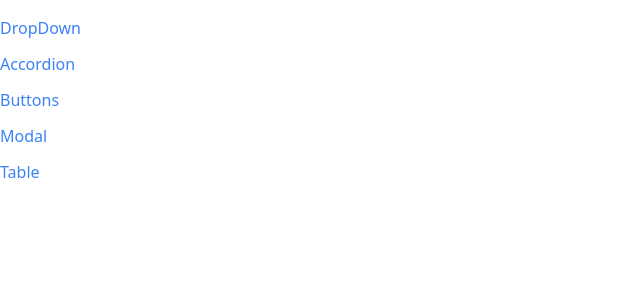
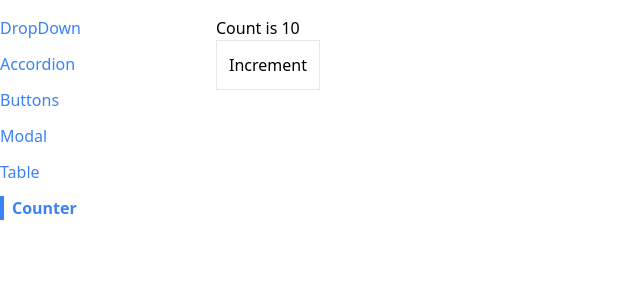
Before and after one commit to veyselguven/react-router-comps, a React (Create React App) app: page /counter in a window 1280 px wide. Shown: the top 300 px of the page, without its empty margins (0-640 px from the left). Built offline with nearby package versions, Linux system fonts and the light colour scheme.

Commit message:
custom hooks example

```diff
--- a/src/App.js
+++ b/src/App.js
@@ -6,6 +6,7 @@ import DropdownPage from "./pages/DropdownPage";
 import ButtonPage from "./pages/ButtonPage";
 import ModalPage from "./pages/ModalPage";
 import TablePage from "./pages/TablePage";
+import CounterPages from "./pages/CounterPages";
 
 function App() {
   return (
@@ -29,6 +30,9 @@ function App() {
         <Route path="/table">
           <TablePage />
         </Route>
+        <Route path="/counter">
+          <CounterPages initialCount={10} />
+        </Route>
       </div>
     </div>
   );
--- a/src/components/SideBar.js
+++ b/src/components/SideBar.js
@@ -9,6 +9,7 @@ function SideBar() {
     { label: "Buttons", path: "/buttons" },
     { label: "Modal", path: "/modal" },
     { label: "Table", path: "/table" },
+    { label: "Counter", path: "/counter" },
   ];
 
   const renderLinks = links.map((link) => {
--- /dev/null
+++ b/src/hooks/use-counter.js
@@ -0,0 +1,17 @@
+import { useState, useEffect } from "react";
+
+export default function useCounter(initialCount) {
+  const [count, setCount] = useState(initialCount);
+
+  useEffect(() => {
+    console.log(count);
+  }, [count]);
+
+  const increment = () => {
+    setCount(count + 1);
+  };
+  return {
+    count,
+    increment,
+  };
+}
--- /dev/null
+++ b/src/pages/CounterPages.js
@@ -0,0 +1,16 @@
+import Button from "../components/Button";
+
+import React from "react";
+import useCounter from "../hooks/use-counter";
+
+function CounterPages({ initialCount }) {
+  const { count, increment } = useCounter(initialCount);
+  return (
+    <div>
+      <h1>Count is {count}</h1>
+      <Button onClick={increment}>Increment</Button>
+    </div>
+  );
+}
+
+export default CounterPages;
```
